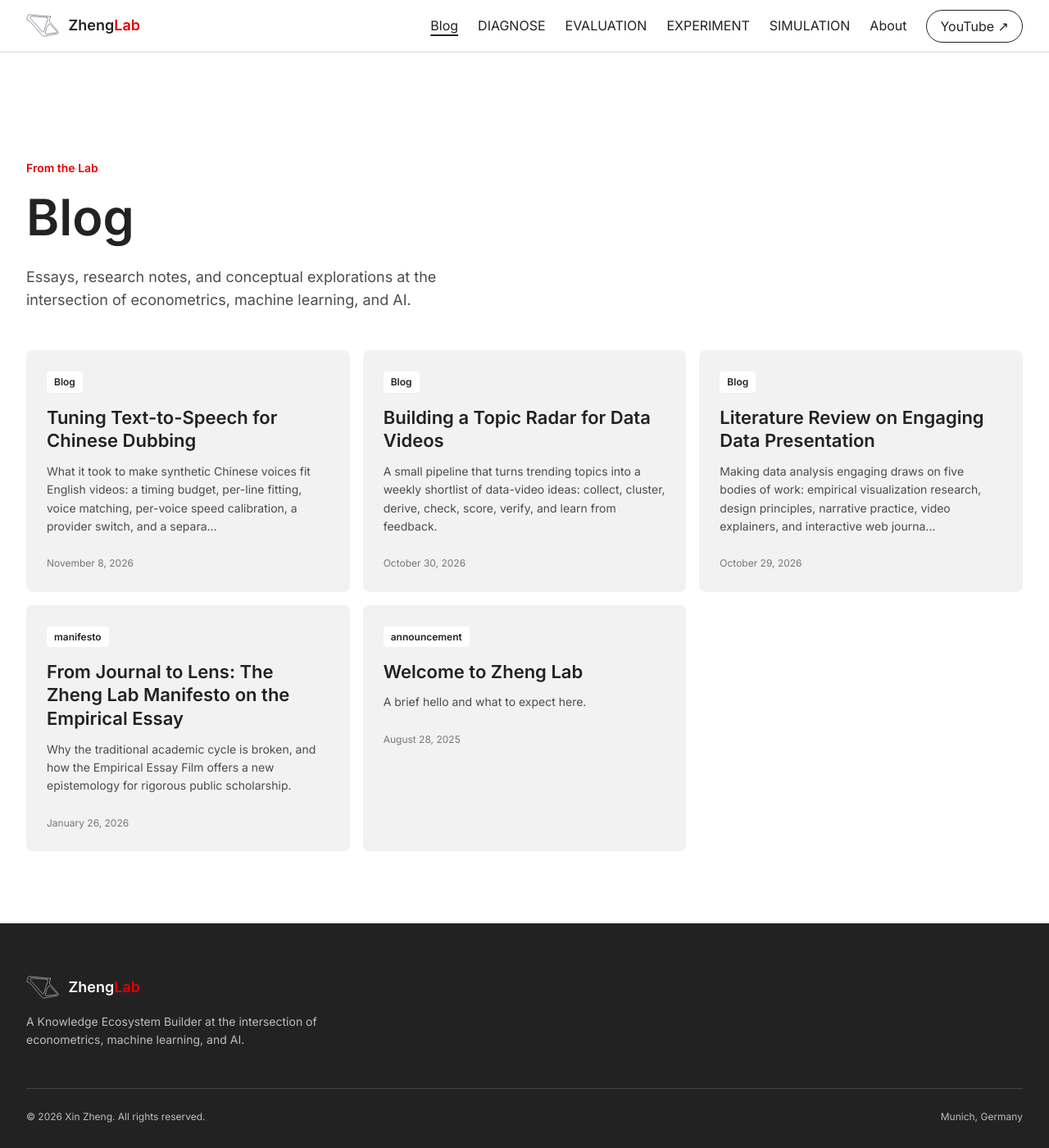
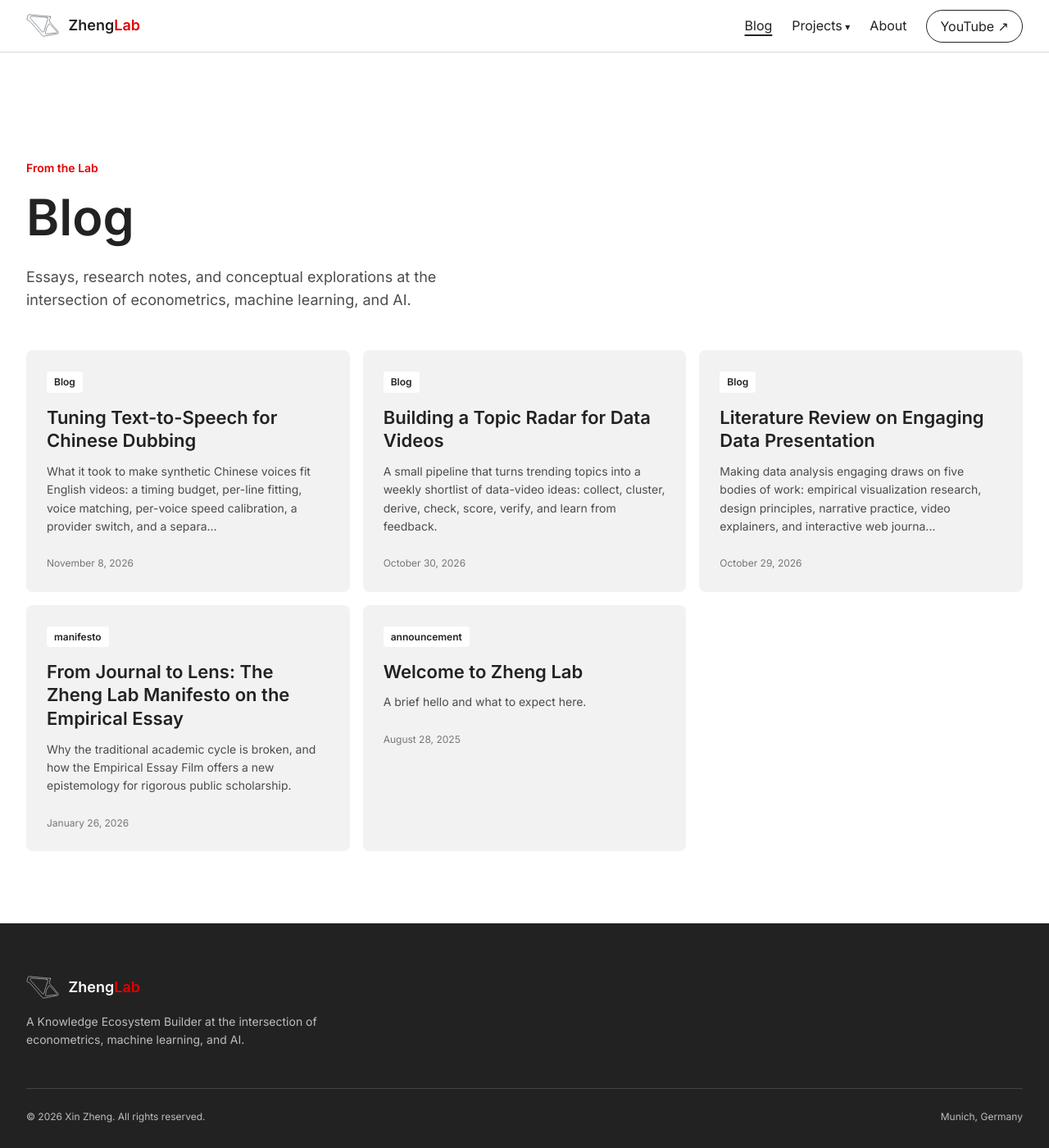
Before and after one commit to ZhengNetLab/zheng-lab, a Jekyll site: the page built from _pages/blog.md, in a window 1280 px wide and 1400 px high. Shown: the whole window at 82% size. Built offline with Jekyll 4.4.1, drawn with Linux system fonts in a browser that asks for light colours.

Commit message:
Group Diagnose/Evaluation/Experiment/Simulation under a Projects menu
Replace the four top-level nav items with a Projects item next to Blog,
which opens a dropdown of the four sub-projects and links to a new
/projects/ overview page. The list lives in _data/projects.yml.
Rename _pages/project.md (the blog index) to blog.md.

Co-Authored-By: Claude Opus 5.5 <noreply@anthropic.com>

```diff
--- a/_includes/nav.html
+++ b/_includes/nav.html
@@ -6,10 +6,15 @@
     </a>
     <ul class="nav-links">
       <li><a href="{{ '/blog/' | relative_url }}"{% if page.url contains '/blog' %} class="active"{% endif %}>Blog</a></li>
-      <li><a href="{{ '/projects/diagnose/' | relative_url }}"{% if page.url contains '/projects/diagnose' %} class="active"{% endif %}>DIAGNOSE</a></li>
-      <li><a href="{{ '/projects/evaluation/' | relative_url }}"{% if page.url contains '/projects/evaluation' %} class="active"{% endif %}>EVALUATION</a></li>
-      <li><a href="{{ '/projects/experiment/' | relative_url }}"{% if page.url contains '/projects/experiment' %} class="active"{% endif %}>EXPERIMENT</a></li>
-      <li><a href="{{ '/projects/simulation/' | relative_url }}"{% if page.url contains '/projects/simulation' %} class="active"{% endif %}>SIMULATION</a></li>
+      <li class="nav-dropdown">
+        <a href="{{ '/projects/' | relative_url }}"{% if page.url contains '/projects' %} class="active"{% endif %}>Projects</a>
+        <ul class="nav-submenu">
+          {% for area in site.data.projects %}
+          {% assign area_url = '/projects/' | append: area.slug | append: '/' %}
+          <li><a href="{{ area_url | relative_url }}"{% if page.url contains area_url %} class="active"{% endif %}>{{ area.title }}</a></li>
+          {% endfor %}
+        </ul>
+      </li>
       <li><a href="{{ '/about/' | relative_url }}"{% if page.url == '/about/' %} class="active"{% endif %}>About</a></li>
       <li><a href="https://www.youtube.com/@zhenglab" target="_blank" rel="noopener" class="btn btn-outline" style="padding:0.4em 1em;">YouTube ↗</a></li>
     </ul>
--- a/_layouts/category.html
+++ b/_layouts/category.html
@@ -8,7 +8,7 @@ layout: default
 
 <section class="hero" style="padding-bottom:var(--space-12);">
   <div class="container">
-    <div class="hero-eyebrow">Projects</div>
+    <div class="hero-eyebrow"><a href="{{ '/projects/' | relative_url }}">Projects</a></div>
     <h1>{{ page.title }}</h1>
     {% if page.description %}<p class="hero-sub">{{ page.description }}</p>{% endif %}
   </div>
--- a/assets/css/main.css
+++ b/assets/css/main.css
@@ -165,6 +165,52 @@ p:last-child { margin-bottom: 0; }
 .nav-links a:hover,
 .nav-links a.active {
   text-decoration-line: underline;
+}
+
+/* Dropdown: the item fills the nav height so the menu opens right below
+   the nav bar; shown on hover or keyboard focus. */
+.nav-dropdown {
+  position: relative;
+  display: flex;
+  align-items: center;
+  height: var(--nav-h);
+}
+
+.nav-dropdown > a::after {
+  content: "▾";
+  display: inline-block; /* keeps the arrow out of the hover underline */
+  margin-left: 0.3em;
+  font-size: 0.75em;
+}
+
+.nav-submenu {
+  position: absolute;
+  top: 100%;
+  left: 50%;
+  min-width: 180px;
+  padding: var(--space-2) 0;
+  list-style: none;
+  background: var(--color-bg);
+  border: 1px solid var(--color-border);
+  border-radius: var(--radius-md);
+  box-shadow: 0 8px 24px rgba(0, 0, 0, 0.08);
+  opacity: 0;
+  visibility: hidden;
+  transform: translate(-50%, -4px);
+  transition: opacity var(--dur) var(--ease), transform var(--dur) var(--ease), visibility var(--dur);
+}
+
+.nav-dropdown:hover .nav-submenu,
+.nav-dropdown:focus-within .nav-submenu {
+  opacity: 1;
+  visibility: visible;
+  transform: translate(-50%, 0);
+}
+
+.nav-submenu a {
+  display: block;
+  padding: var(--space-2) var(--space-4);
+  white-space: nowrap;
 }
 
 /* ---------- Buttons ---------- */
```
Also changed, not shown: _data/projects.yml (added, +10 -0 lines), _pages/projects.md (added, +37 -0 lines), _pages/blog.md (renamed from _pages/project.md).
